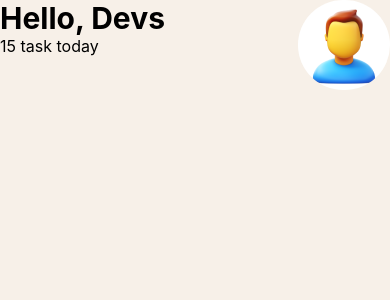
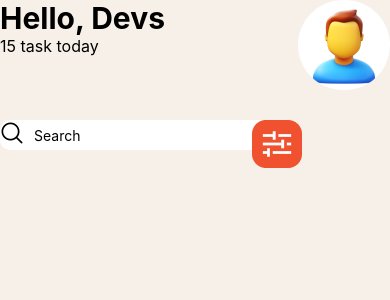
Before and after one commit to paakowafful/rn-assignment3-11294244, a React Native app in the folder MyApp/: screen / in a window 390 px wide. Shown: the top 300 px of the page. Built offline with nearby package versions, Linux system fonts and the light colour scheme.

Commit message:
Implement search bar component with filter button

```diff
--- a/MyApp/App.js
+++ b/MyApp/App.js
@@ -1,12 +1,14 @@
 import { StatusBar } from 'expo-status-bar';
 import { StyleSheet, View, SafeAreaView } from 'react-native';
 import Header from "../MyApp/components/header"
+import Search from './components/searchBar';
 
 export default function App() {
   return (
     <SafeAreaView style={styles.safeArea}>
       <View style={styles.container}>
         <Header />
+        <Search />
       </View>
     </SafeAreaView>
   );
--- /dev/null
+++ b/MyApp/components/button.js
@@ -0,0 +1,12 @@
+import { View, Image } from 'react-native'
+import React from 'react'
+
+const FilterButton = () => {
+  return (
+	<View>
+	  <Image source={require("../assets/Filter.png")} />
+	</View>
+  )
+}
+
+export default FilterButton
--- /dev/null
+++ b/MyApp/components/searchBar.js
@@ -0,0 +1,40 @@
+import { StyleSheet, Text, View,TextInput } from 'react-native'
+import React from 'react'
+import { AntDesign } from '@expo/vector-icons';
+import FilterButton from './button';
+
+const Search = () => {
+  return (
+	<View style={styles.SearchFilter}>
+	<View style={styles.searchBarContainer}>
+	 <AntDesign name="search1" size={24} color="black" />
+	 <TextInput placeholder="Search" style={styles.searchBarInput} />
+	 <View style={styles.filterButton}>
+	 <FilterButton />
+	 </View>
+	</View>
+	</View>
+  )
+}
+
+export default Search
+
+const styles = StyleSheet.create({
+	searchBarContainer:{
+	backgroundColor: 'white',
+	width: '75%',
+	height: 30,
+	borderRadius: 10,
+	flexDirection: 'row',
+	},
+	searchBarInput: {
+		flex: 1,
+		marginLeft: 10,
+	},
+	filterButton: {
+	marginLeft: 'auto',
+	},
+	SearchFilter:{
+	flexDirection: 'row',
+	},
+})
```
